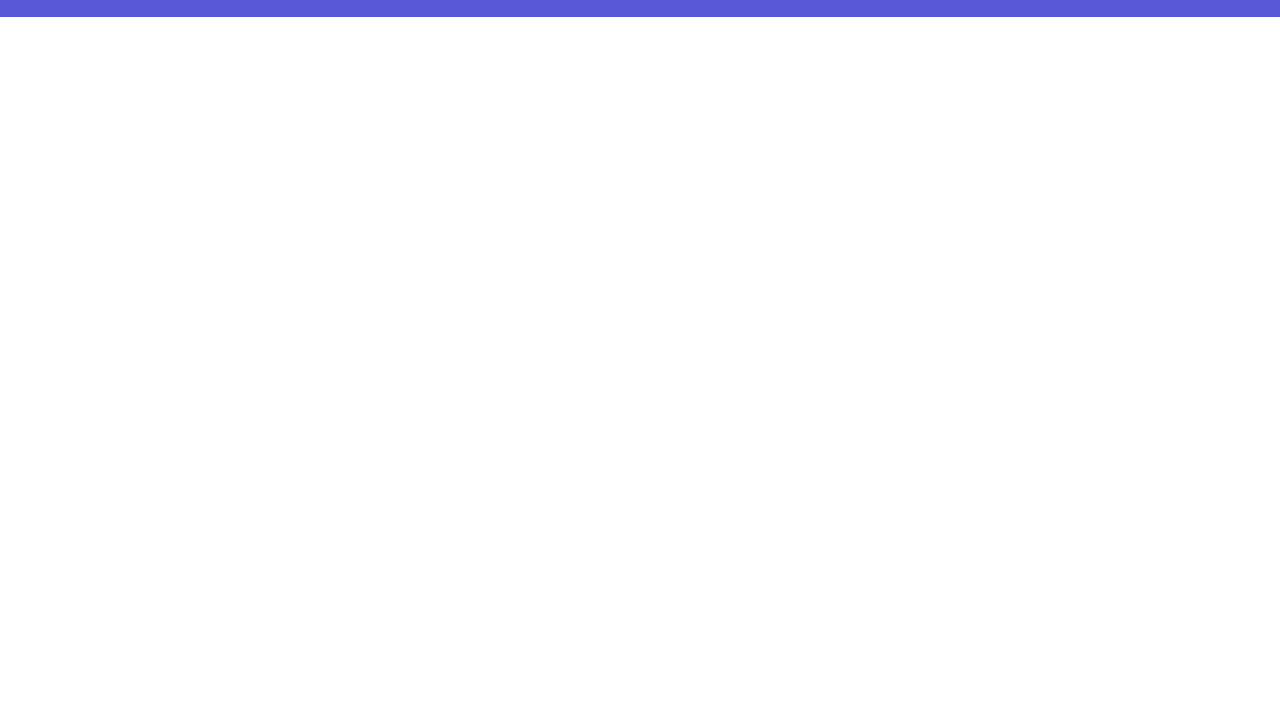
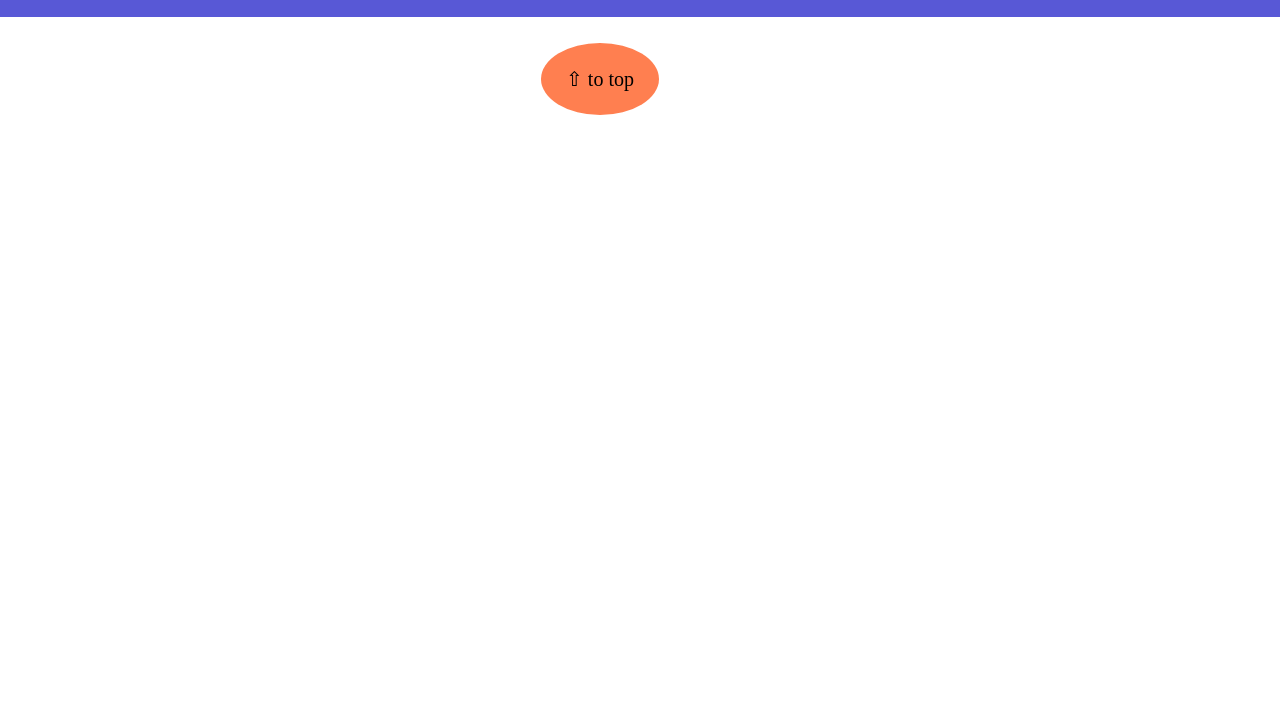
Before and after one commit to Tauqeer-Ahmed-99/JS-Fav-Movie-Database, a plain HTML site: page index.html in a window 1280 px wide. Shown: the part 73-800 px from the top of the page. Drawn offline with Linux system fonts and the light colour scheme.

Commit message:
footer completed

```diff
--- a/index.html
+++ b/index.html
@@ -20,5 +20,9 @@
         <button class="add-movie-btn">Add Movie</button>
       </div>
     </div>
+
+    <div class="footer">
+      <a href="#top"> &#x21e7 to top</a>
+    </div>
   </body>
 </html>
--- a/style.css
+++ b/style.css
@@ -36,7 +36,8 @@
   background-color: coral;
 }
 
-.header .add-movie-btn:hover {
+.header .add-movie-btn:hover,
+.footer a:hover {
   background-color: #fa926c;
 }
 
@@ -47,3 +48,22 @@
   border-bottom: none;
   background-color: #cf6640;
 }
+
+.footer {
+  max-width: 1200px;
+  padding: 50px;
+  text-align: center;
+}
+
+.footer a {
+  text-decoration: none;
+  font-size: 20px;
+  color: #000;
+  padding: 25px;
+  border-radius: 50%;
+  background-color: coral;
+}
+
+.footer a:active {
+  background-color: #ca5428;
+}
```
